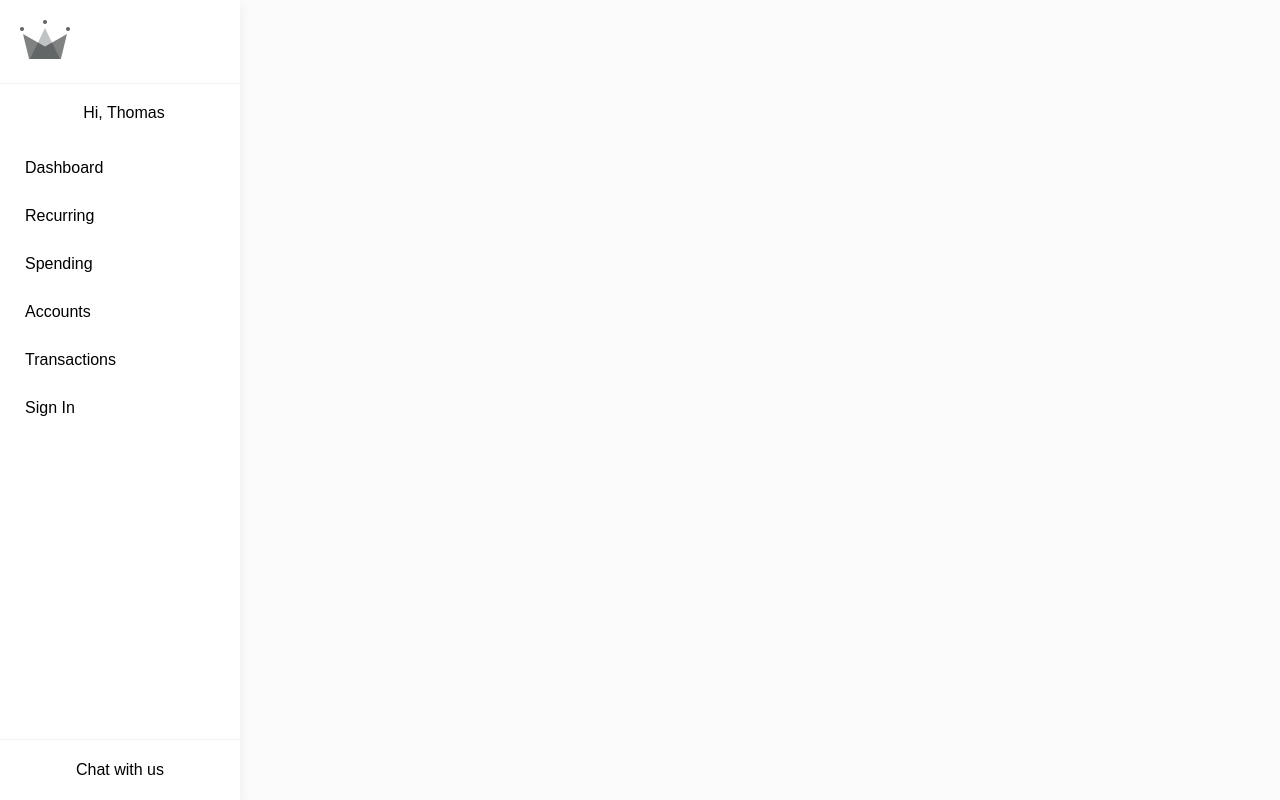
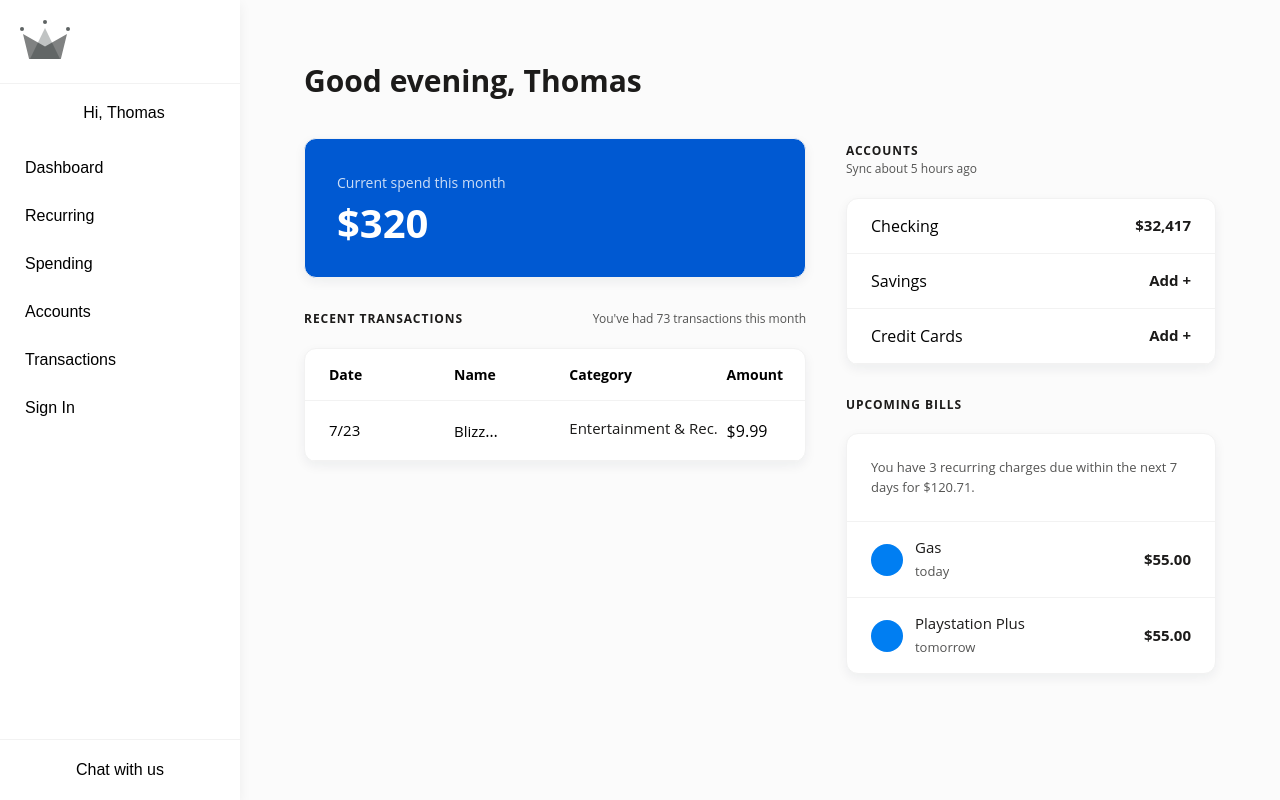
Before and after one commit to thomasbrown25/financing-app-old2, a React (Create React App) app: page / in a window 1280 px wide. Built offline with nearby package versions, Linux system fonts and the light colour scheme; no server answers; a web font is replaced by a local one.

Commit message:
modified recent transactions and css

```diff
--- a/src/components/recent-transactions/recent-transaction.component.jsx
+++ b/src/components/recent-transactions/recent-transaction.component.jsx
@@ -32,16 +32,17 @@ const RecentTransaction = ({ date, name, status, logo, category, amount }) => {
             <Cell>
                 <CategoryCell>
                     <CategoryWrapper>
-                        <CategoryLogo>
+                        {/* <CategoryLogo>
                             <Svg />
-                        </CategoryLogo>
+                        </CategoryLogo> */}
                         <CategoryName>
                             <CategoryNameText>{category}</CategoryNameText>
                         </CategoryName>
                     </CategoryWrapper>
                 </CategoryCell>
             </Cell>
-            <Cell>Actions cell</Cell>
+            <Cell />
+            {/* <Cell>Actions cell</Cell> */}
             <Cell>{amount}</Cell>
         </RecentTransRow>
     );
--- a/src/components/recent-transactions/recent-transaction.styles.jsx
+++ b/src/components/recent-transactions/recent-transaction.styles.jsx
@@ -107,7 +107,7 @@ export const Svg = styled.svg`
 
 export const CategoryName = styled.div`
     width: 195px;
-    margin-left: 12px;
+    /* margin-left: 12px; */
     display: flex;
     -webkit-box-align: center;
     align-items: center;
--- a/src/components/recent-transactions/recent-transactions.component.jsx
+++ b/src/components/recent-transactions/recent-transactions.component.jsx
@@ -32,9 +32,7 @@ const RecentTransactions = () => {
                         <Cell>
                             <Item>Category</Item>
                         </Cell>
-                        <Cell>
-                            <Item>Actions</Item>
-                        </Cell>
+                        <Cell>{/* <Item>Actions</Item> */}</Cell>
                         <Cell>
                             <Item>Amount</Item>
                         </Cell>
--- a/src/index.scss
+++ b/src/index.scss
@@ -16,6 +16,10 @@ a {
     color: black;
 }
 
+.active {
+    color: rgb(28, 122, 249) !important;
+}
+
 * {
     box-sizing: border-box;
 }
--- a/src/routes/home/home.component.jsx
+++ b/src/routes/home/home.component.jsx
@@ -1,10 +1,12 @@
 import { Outlet } from 'react-router-dom';
 import Layout from '../../components/layout/layout.component';
+import Dashboard from '../dashboard/dashboard.component';
 
 const Home = () => {
     return (
         <Layout>
             <Outlet />
+            <Dashboard />
         </Layout>
     );
 };
--- a/src/routes/navigation/navigation.component.jsx
+++ b/src/routes/navigation/navigation.component.jsx
@@ -20,6 +20,17 @@ import {
 
 const Navigation = () => {
     const { currentUser } = useContext(UserContext);
+
+    // adding active class name to element to change font color
+    // will refactor later to do this through
+    const handleActiveChange = (e) => {
+        e.preventDefault();
+        if (e.target.className.includes(' active')) {
+            e.target.className = e.target.className.replace(' active', '');
+        } else {
+            e.target.className = e.target.className.concat(' active');
+        }
+    };
 
     return (
         <Fragment>
--- a/src/routes/navigation/navigation.styles.jsx
+++ b/src/routes/navigation/navigation.styles.jsx
@@ -61,6 +61,9 @@ export const NavLink = styled(Link)`
     user-select: none;
     border: 1px solid transparent;
     transition: background-color 250ms ease 0s;
+    color: 'black';
+    /* color: ${(props) =>
+        props.active === 'true' ? 'rgb(28, 122, 249)' : 'black'}; */
     &:hover {
         color: rgb(28, 122, 249);
     }
```
Also changed, not shown: src/routes/recurring/recurring.route.jsx (added, +13 -0 lines).
